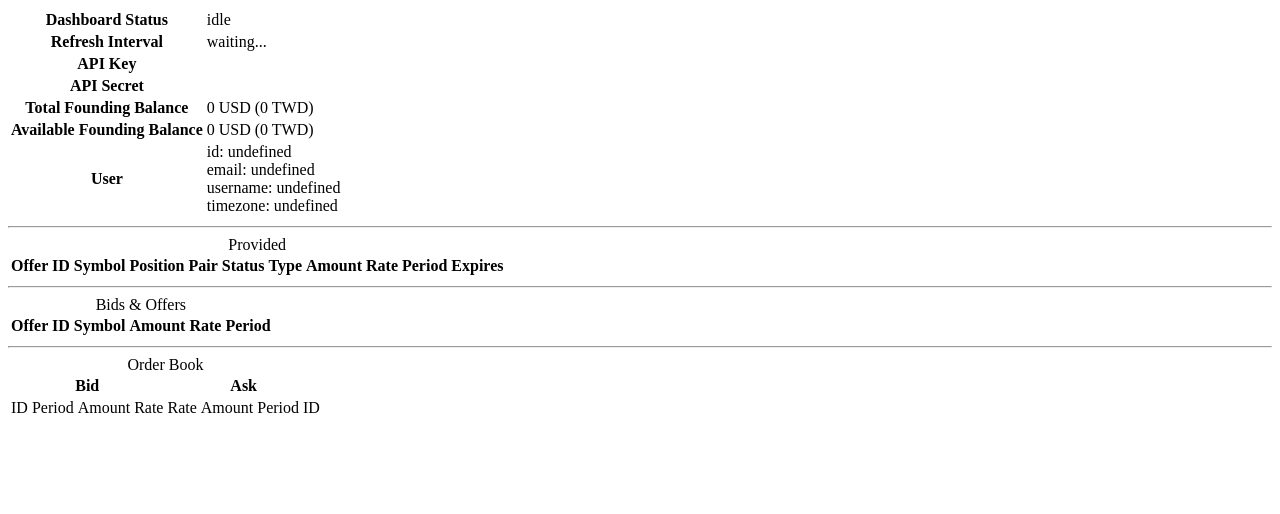
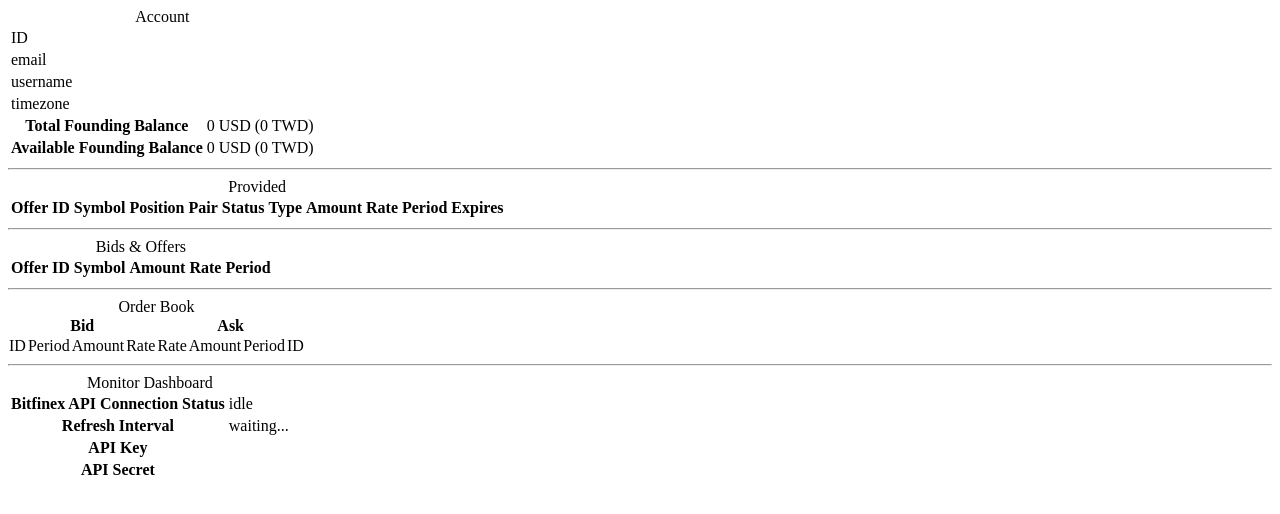
Before and after one commit to gocreating/money-generator, a Next.js app: page / in a window 1280 px wide. Shown: the top 514 px of the page. Built offline with nearby package versions, Linux system fonts and the light colour scheme.

Commit message:
Refine order book styling

```diff
--- a/pages/index.js
+++ b/pages/index.js
@@ -1,7 +1,49 @@
 import React, { useState, useEffect } from 'react';
 import { withRouter } from 'next/router';
+import styled, { css } from 'styled-components';
 import round from 'lodash/round';
 import useInterval from '../hooks/useInterval';
+
+const Table = styled.table`
+  border-collapse:collapse;
+`;
+
+const Th = styled.th`
+  ${props => props.alignRight && css`
+    text-align: right;
+  `}
+`;
+
+const Td = styled.td`
+  ${props => props.alignRight && css`
+    text-align: right;
+  `}
+  ${props => props.percentage && css`
+    position: relative;
+
+    ::after {
+      content: '';
+      width: ${props.percentage * 100}%;
+      display: block;
+      position: absolute;
+      top: 0px;
+      bottom: 0px;
+      z-index: -1;
+
+      ${props.percentageRed && css`
+        background-color: rgb(252, 220, 222);
+      `}
+      ${props.percentageGreen && css`
+        background-color: rgb(210, 235, 220);
+      `}
+      ${props.percentageRight ? css`
+        right: 0px;
+      ` : css`
+        left: 0px;
+      `}
+    }
+  `}
+`;
 
 const HomePage = ({ router }) => {
   const { BITFINEX_API_KEY, BITFINEX_API_SECRET } = router.query;
@@ -51,28 +93,31 @@ const HomePage = ({ router }) => {
 
   const balance = round(info.user.wallet?.funding.USD.balance || 0, 2);
   const balanceAvailable = round(info.user.wallet?.funding.USD.balanceAvailable || 0, 2);
+  const totalBidAmount = orderBook.bids.reduce((sum, bid) => sum - bid[3], 0);
+  const totalAskAmount = orderBook.asks.reduce((sum, ask) => sum + ask[3], 0);
+  let accBidAmount = 0;
+  let accAskAmount = 0;
 
   return (
     <div>
       <table>
+        <caption>Account</caption>
         <tbody>
           <tr>
-            <th>Dashboard Status</th>
-            <td>{status}</td>
+            <td>ID</td>
+            <td>{info.user.info?.id}</td>
           </tr>
           <tr>
-            <th>Refresh Interval</th>
-            <td>
-              {refreshSecond ? `Every ${refreshSecond} seconds` : 'waiting...'}
-            </td>
+            <td>email</td>
+            <td>{info.user.info?.email}</td>
           </tr>
           <tr>
-            <th>API Key</th>
-            <td>{BITFINEX_API_KEY}</td>
+            <td>username</td>
+            <td>{info.user.info?.username}</td>
           </tr>
           <tr>
-            <th>API Secret</th>
-            <td>{BITFINEX_API_SECRET}</td>
+            <td>timezone</td>
+            <td>{info.user.info?.timezone}</td>
           </tr>
           <tr>
             <th>Total Founding Balance</th>
@@ -81,15 +126,6 @@ const HomePage = ({ router }) => {
           <tr>
             <th>Available Founding Balance</th>
             <td>{`${balanceAvailable} USD (${round(balanceAvailable * 30, 0)} TWD)`}</td>
-          </tr>
-          <tr>
-            <th>User</th>
-            <td>
-              <div>{`id: ${info.user.info?.id}`}</div>
-              <div>{`email: ${info.user.info?.email}`}</div>
-              <div>{`username: ${info.user.info?.username}`}</div>
-              <div>{`timezone: ${info.user.info?.timezone}`}</div>
-            </td>
           </tr>
         </tbody>
       </table>
@@ -103,10 +139,10 @@ const HomePage = ({ router }) => {
             <th>Position Pair</th>
             <th>Status</th>
             <th>Type</th>
-            <th>Amount</th>
-            <th>Rate</th>
+            <Th alignRight>Amount</Th>
+            <Th alignRight>Rate</Th>
             <th>Period</th>
-            <th>Expires</th>
+            <Th alignRight>Expires</Th>
           </tr>
         </thead>
         <tbody>
@@ -128,10 +164,10 @@ const HomePage = ({ router }) => {
                 <td>{fc.positionPair}</td>
                 <td>{fc.status}</td>
                 <td>{fc.type}</td>
-                <td>{round(fc.amount, 2)}</td>
-                <td>{`${round(fc.rate * 100, 5)}% (${round(fc.rate * 365 * 100, 1)}% annualized)`}</td>
+                <Td alignRight>{round(fc.amount, 2)}</Td>
+                <Td alignRight>{`${round(fc.rate * 100, 5).toFixed(5)}% (${round(fc.rate * 365 * 100, 1).toFixed(1)}% annualized)`}</Td>
                 <td>{`${fc.period} days`}</td>
-                <td>{`in ${expStr}`}</td>
+                <Td alignRight>{`in ${expStr}`}</Td>
               </tr>
             );
           })}
@@ -165,7 +201,7 @@ const HomePage = ({ router }) => {
         </tbody>
       </table>
       <hr />
-      <table>
+      <Table>
         <caption>{'Order Book'}</caption>
         <thead>
           <tr>
@@ -174,39 +210,76 @@ const HomePage = ({ router }) => {
           </tr>
           <tr>
             <td>ID</td>
-            <td>Period</td>
-            <td>Amount</td>
-            <td>Rate</td>
+            <Td alignRight>Period</Td>
+            <Td alignRight>Amount</Td>
+            <Td alignRight>Rate</Td>
 
             <td>Rate</td>
             <td>Amount</td>
-            <td>Period</td>
+            <Td alignRight>Period</Td>
             <td>ID</td>
           </tr>
         </thead>
         <tbody>
           {orderBook.bids.map((bid, i) => {
             const ask = orderBook.asks[i];
+            accBidAmount -= bid[3];
+            accAskAmount += ask[3];
+
             return (
               <tr key={bid[0]}>
                 <td>{bid[0]}</td>
-                <td>{bid[1]}</td>
-                <td>{round(-bid[3], 1)}</td>
-                <td>
-                  {`${round(bid[2] * 100, 6)}%`}
+                <Td alignRight>{bid[1]}</Td>
+                <Td alignRight>
+                  {round(-bid[3], 1).toFixed(1)}
+                </Td>
+                <Td
+                  alignRight
+                  percentage={accBidAmount / (totalBidAmount + totalAskAmount)}
+                  percentageGreen
+                  percentageRight
+                >
                   {i === 0 && `(${round(bid[2] * 365 * 100, 1)}% annualized)`}
-                </td>
+                  {`${round(bid[2] * 100, 5).toFixed(5)}%`}
+                </Td>
 
-                <td>
-                  {`${round(ask[2] * 100, 6)}%`}
+                <Td
+                  percentage={accAskAmount / (totalBidAmount + totalAskAmount)}
+                  percentageRed
+                >
+                  {`${round(ask[2] * 100, 5).toFixed(5)}%`}
                   {i === 0 && `(${round(ask[2] * 365 * 100, 1)}% annualized)`}
-                </td>
-                <td>{round(ask[3], 1)}</td>
-                <td>{ask[1]}</td>
+                </Td>
+                <Td alignRight>{round(ask[3], 1).toFixed(1)}</Td>
+                <Td alignRight>{ask[1]}</Td>
                 <td>{ask[0]}</td>
               </tr>
             );
           })}
+        </tbody>
+      </Table>
+      <hr />
+      <table>
+        <caption>Monitor Dashboard</caption>
+        <tbody>
+          <tr>
+            <th>Bitfinex API Connection Status</th>
+            <td>{status}</td>
+          </tr>
+          <tr>
+            <th>Refresh Interval</th>
+            <td>
+              {refreshSecond ? `Every ${refreshSecond} seconds` : 'waiting...'}
+            </td>
+          </tr>
+          <tr>
+            <th>API Key</th>
+            <td>{BITFINEX_API_KEY}</td>
+          </tr>
+          <tr>
+            <th>API Secret</th>
+            <td>{BITFINEX_API_SECRET}</td>
+          </tr>
         </tbody>
       </table>
     </div>
```
Also changed, not shown: package.json (+7 -2 lines).
